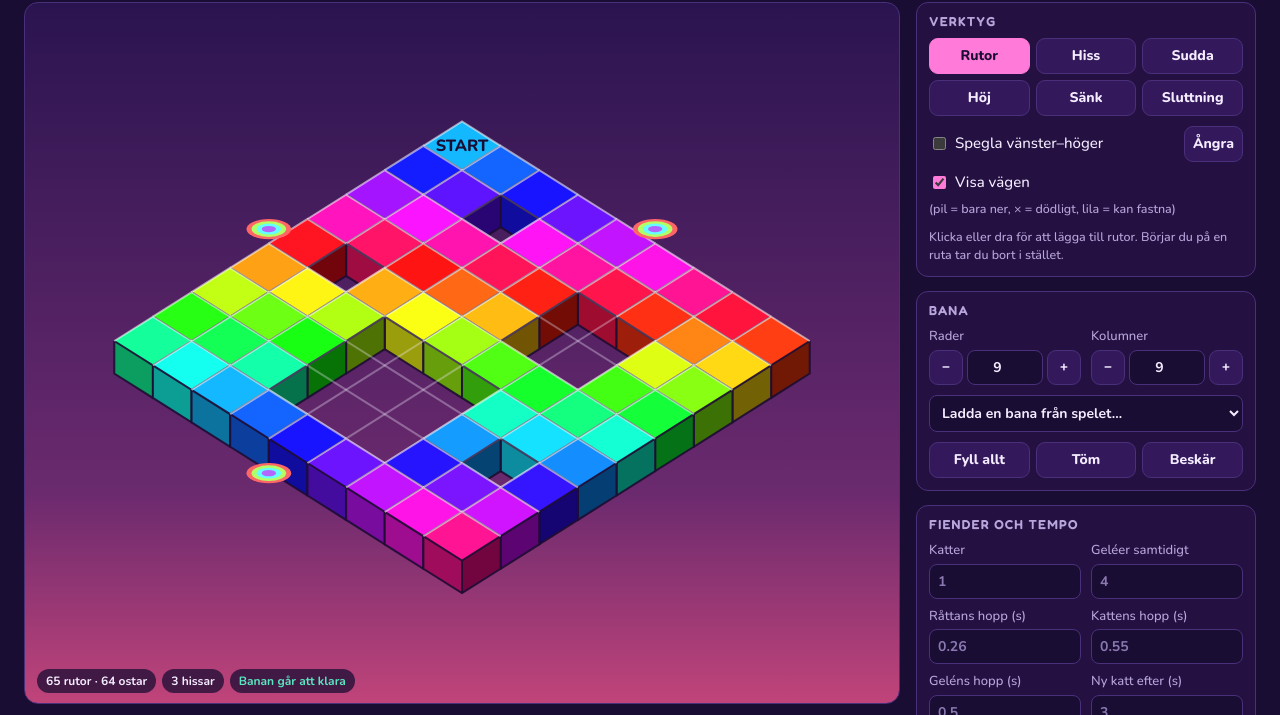
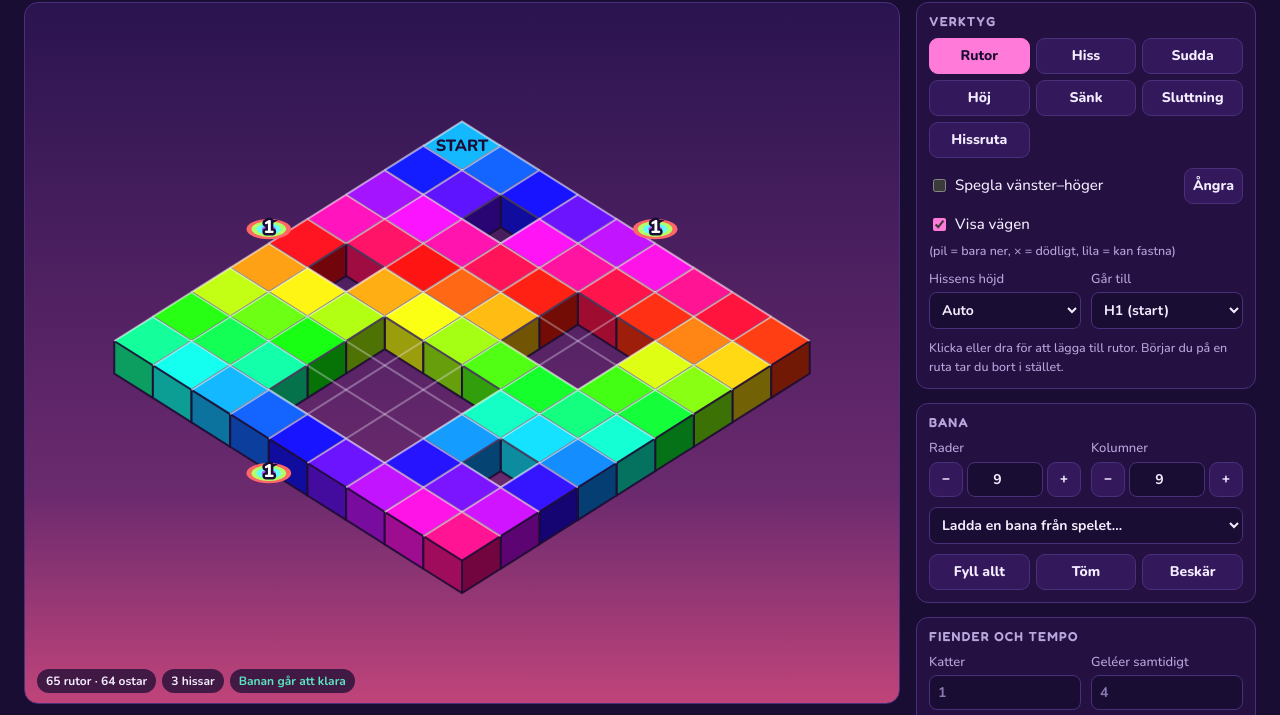
Before and after one commit to 2subaqua/robotnik-arcade, a plain HTML site: page cheese-editor.html in a window 1280 px wide. Shown: the part 68-783 px from the top of the page. Drawn offline with nearby package versions, Linux system fonts and the light colour scheme; animation ran at ten frames a second.

Commit message:
Add files via upload

```diff
--- a/cheese-editor.html
+++ b/cheese-editor.html
@@ -77,12 +77,17 @@ kbd { font: 700 11px var(--mono); background: var(--night); border: 1px solid va
         <button id="t-up" aria-pressed="false" title="Tangent 4">Höj</button>
         <button id="t-down" aria-pressed="false" title="Tangent 5">Sänk</button>
         <button id="t-ramp" aria-pressed="false" title="Tangent 6">Sluttning</button>
+        <button id="t-land" aria-pressed="false" title="Tangent 7">Hissruta</button>
       </div>
       <div class="row">
         <label class="row" style="gap:6px"><input type="checkbox" id="mirror"> Spegla vänster–höger</label>
         <button id="undo" title="Ctrl+Z">Ångra</button>
       </div>
       <label class="row" style="gap:6px" title="Vita pilar: där man bara kommer ner. Rött kryss: fallet dödar. Lila: råttan kan fastna."><input type="checkbox" id="flow" checked> Visa vägen <small style="color:var(--muted)">(pil = bara ner, × = dödligt, lila = kan fastna)</small></label>
+      <div class="grid2" id="liftopts" hidden>
+        <label class="field">Hissens höjd<select id="lift-z"><option value="auto">Auto</option><option value="0">0</option><option value="1">1</option><option value="2">2</option><option value="3">3</option><option value="4">4</option><option value="5">5</option><option value="6">6</option><option value="7">7</option><option value="8">8</option><option value="9">9</option></select></label>
+        <label class="field">Går till<select id="lift-to"></select></label>
+      </div>
       <p class="hint" id="toolhint"></p>
     </section>
 
@@ -141,10 +146,11 @@ const key = (r, c) => r + "," + c;
 const mod = (a, n) => ((a % n) + n) % n;
 
 /* ---- state ---- */
-let S = { rows: 9, cols: 9, cubes: new Map(), lifts: [], opts: {} };   // cubes: cell -> map letter (# 1-9 ^ > v <)
+let S = { rows: 9, cols: 9, cubes: new Map(), lifts: [], landings: [], opts: {} };   // lifts: [r, c, z (null = auto), landing 1..]   // cubes: cell -> map letter (# 1-9 ^ > v <)
 let tool = "cube", hover = null, undoStack = [];
-const snapshot = () => JSON.stringify({ rows: S.rows, cols: S.cols, cubes: [...S.cubes], lifts: S.lifts, opts: S.opts });
-const restore = j => { const o = JSON.parse(j); S = { rows: o.rows, cols: o.cols, cubes: new Map(o.cubes.map(x => typeof x === "string" ? [x, "#"] : x)), lifts: o.lifts, opts: o.opts }; };
+const snapshot = () => JSON.stringify({ rows: S.rows, cols: S.cols, cubes: [...S.cubes], lifts: S.lifts, landings: S.landings, opts: S.opts });
+const liftOf = a => [a[0], a[1], a[2] == null ? null : a[2], a[3] || 1];
+const restore = j => { const o = JSON.parse(j); S = { rows: o.rows, cols: o.cols, cubes: new Map(o.cubes.map(x => typeof x === "string" ? [x, "#"] : x)), lifts: (o.lifts || []).map(liftOf), landings: o.landings || [], opts: o.opts }; };
 function remember() { undoStack.push(snapshot()); if (undoStack.length > 200) undoStack.shift(); }
 
 function fromLevel(lv) {
@@ -154,10 +160,11 @@ function fromLevel(lv) {
   rows.forEach((row, i) => [...row].forEach((ch, j) => { if (ch === "#" || (ch >= "0" && ch <= "9") || RAMPS[ch]) S.cubes.set(key(i, j), ch === "0" ? "#" : ch); }));
   if (!S.cubes.has(key(0, 0))) S.cubes.set(key(0, 0), "#");
   const m = Math.floor(S.rows / 2), n = lv.lifts === undefined ? DEF.lifts : lv.lifts;
-  S.lifts = Array.isArray(n) ? n.map(a => [a[0], a[1]]) : [[m, -1], [-1, m]].slice(0, n);
+  S.lifts = (Array.isArray(n) ? n : [[m, -1], [-1, m]].slice(0, n)).map(liftOf);
+  S.landings = (lv.landings || []).map(a => [a[0], a[1]]);
   S.opts = {};
   for (const [k] of OPTS) if (lv[k] !== undefined && lv[k] !== DEF[k]) S.opts[k] = lv[k];
-  for (const k of Object.keys(lv)) if (!["map", "size", "lifts"].includes(k) && !OPTS.some(o => o[0] === k)) S.opts[k] = lv[k];   // keep anything else as it was
+  for (const k of Object.keys(lv)) if (!["map", "size", "lifts", "landings"].includes(k) && !OPTS.some(o => o[0] === k)) S.opts[k] = lv[k];   // keep anything else as it was
 }
 
 /* ---- checks ---- */
@@ -216,7 +223,7 @@ function hiddenCells() {
 function reachable() {
   tiles();
   const seen = new Set([key(0, 0)]), q = [[0, 0]];
-  while (q.length) { const [r, c] = q.shift(); for (const d of N4) { const k = key(r + d[0], c + d[1]); if (S.cubes.has(k) && !seen.has(k) && step(r, c, d) === "ok") { seen.add(k); q.push([r + d[0], c + d[1]]); } } }
+  while (q.length) { const [r, c] = q.shift(); for (const k of nexts(r, c)) if (!seen.has(k)) { seen.add(k); q.push(k.split(",").map(Number)); } }
   return seen;
 }
 // Where can the rat get stuck? From a cube, follow every hop it can make. If none of those cubes is next to a
@@ -226,17 +233,11 @@ function stuckCells() {
   const snap = snapshot();
   if (flowCache.snap === snap) return flowCache.stuck;
   tiles();
-  const reach = reachable(), byLift = new Set();
-  for (const l of S.lifts) if (!liftProblem(l)) for (const [dr, dc] of N4) byLift.add(key(l[0] + dr, l[1] + dc));
-  const stuck = new Set();
-  for (const k of reach) {
-    const [r0, c0] = k.split(",").map(Number), seen = new Set([k]), q = [[r0, c0]];
-    let lift = byLift.has(k);
-    for (let n = 0; n < q.length && !lift; n++) for (const d of N4) {
-      const [r, c] = q[n], kk = key(r + d[0], c + d[1]);
-      if (S.cubes.has(kk) && !seen.has(kk) && step(r, c, d) === "ok") { seen.add(kk); q.push([r + d[0], c + d[1]]); if (byLift.has(kk)) lift = true; }
-    }
-    if (!lift && seen.size < reach.size) stuck.add(k);
+  const reach = reachable(), stuck = new Set();
+  for (const k of reach) {              // stuck: from here (hops and lifts) the rat cannot get back to every cube
+    const seen = new Set([k]), q = [k.split(",").map(Number)];
+    for (let n = 0; n < q.length; n++) for (const kk of nexts(...q[n])) if (!seen.has(kk)) { seen.add(kk); q.push(kk.split(",").map(Number)); }
+    if (seen.size < reach.size) stuck.add(k);
   }
   flowCache = { snap, stuck };
   return stuck;
@@ -245,7 +246,44 @@ function liftProblem(l) {
   if (isCube(l[0], l[1])) return "ligger på en ruta";
   if (!N4.some(([dr, dc]) => isCube(l[0] + dr, l[1] + dc))) return "har ingen ruta bredvid";
   if (l[0] < -1 || l[1] < -1 || l[0] > S.rows || l[1] > S.cols) return "ligger för långt ut";
+  if (!boarders(l).length) return "går inte att kliva in i från någon ruta (för hög eller för låg)";
   return null;
+}
+// The height a lift hovers at: its own, or (auto) level with the highest cube edge next to it, as in the game.
+function liftH(l) {
+  if (l[2] != null) return l[2];
+  let h = 0;
+  for (const d of N4) { const e = edgeOf(T.get(key(l[0] + d[0], l[1] + d[1])), [-d[0], -d[1]]); if (e !== undefined) h = Math.max(h, e); }
+  return h;
+}
+// The cubes the rat can step into a lift from: any neighbour for an auto lift; with a set height, in level or one floor down.
+function boarders(l) {
+  const out = [];
+  for (const d of N4) {
+    const r = l[0] + d[0], c = l[1] + d[1], t = T.get(key(r, c));
+    if (!t) continue;
+    const e = edgeOf(t, [-d[0], -d[1]]);
+    if (l[2] == null || (e >= l[2] - 0.01 && e - l[2] < 1.99)) out.push(key(r, c));
+  }
+  return out;
+}
+const landingCells = () => [[0, 0], ...S.landings];                 // H1 is always the start
+const liftTarget = l => { const t = landingCells()[(l[3] || 1) - 1] || [0, 0]; return key(t[0], t[1]); };
+// Hop graph including the lifts: from a cube next to a lift, straight to that lift's landing.
+function nexts(r, c) {
+  const out = [];
+  for (const d of N4) { const k = key(r + d[0], c + d[1]); if (S.cubes.has(k) && step(r, c, d) === "ok") out.push(k); }
+  for (const l of S.lifts) if (!liftProblem(l) && boarders(l).includes(key(r, c))) out.push(liftTarget(l));
+  return out;
+}
+// Removing landing number n (2 or more): lifts that went there go to the start, later numbers move down one.
+function dropLanding(n) {
+  S.landings.splice(n - 2, 1);
+  S.lifts = S.lifts.map(l => l[3] === n ? [l[0], l[1], l[2], 1] : l[3] > n ? [l[0], l[1], l[2], l[3] - 1] : l);
+}
+function pruneOutside() {             // lifts more than one step outside the grid, landings off the cubes
+  S.lifts = S.lifts.filter(l => l[0] >= -1 && l[1] >= -1 && l[0] <= S.rows && l[1] <= S.cols);
+  for (let n = S.landings.length + 1; n >= 2; n--) { const [r, c] = S.landings[n - 2], ch = S.cubes.get(key(r, c)); if (!ch || RAMPS[ch]) dropLanding(n); }
 }
 
 /* ---- drawing (the same cubes as the game) ---- */
@@ -306,7 +344,9 @@ function draw() {
       if (hid.has(key(r, c))) { poly(top, "rgba(255,159,67,.55)"); for (let k = -2; k <= 2; k++) line([[x + k * 6 - 4, cy + 4], [x + k * 6 + 4, cy - 4]], "rgba(26,13,51,.7)"); }
       if (!reach.has(key(r, c))) { poly(top, "rgba(255,90,106,.55)"); line([[x - 6, cy - 4], [x + 6, cy + 4]], "#1a0d33"); line([[x + 6, cy - 4], [x - 6, cy + 4]], "#1a0d33"); }
       ctx.fillStyle = "#1a0d33"; ctx.font = "800 8px Nunito, system-ui"; ctx.textAlign = "center"; ctx.textBaseline = "middle";
-      if (r === 0 && c === 0) ctx.fillText("START", x, cy + 0.5);
+      const ln = S.landings.findIndex(l => l[0] === r && l[1] === c);
+      if (r === 0 && c === 0) ctx.fillText(S.landings.length ? "H1" : "START", x, cy + 0.5);
+      else if (ln >= 0) { poly(top, "rgba(255,255,255,.35)"); ctx.fillStyle = "#1a0d33"; ctx.fillText("H" + (ln + 2), x, cy + 0.5); }
       else if (t.ramp) {                 // an arrow pointing uphill
         const a = [(top[0][0] + top[1][0] + top[2][0] + top[3][0]) / 4, cy], u = [(t.ramp[1] - t.ramp[0]) * HW * 0.32, (t.ramp[0] + t.ramp[1]) * HH * 0.32 - ZS * 0.32];
         line([[a[0] - u[0], a[1] - u[1]], [a[0] + u[0], a[1] + u[1]]], "#1a0d33");
@@ -342,8 +382,11 @@ function draw() {
     }
   }
   S.lifts.forEach(l => {
-    const [x, y0] = pos(l[0], l[1]), y = y0 + 4 + Math.sin(now * 3) * 1.5, bad = liftProblem(l);
+    const [x, y0] = pos(l[0], l[1]), y = y0 + 4 - liftH(l) * ZS + Math.sin(now * 3) * 1.5, bad = liftProblem(l);
     for (let k = 0; k < 4; k++) { const rr = 11 - k * 2.5; ctx.beginPath(); ctx.ellipse(x, y, rr, rr * 0.45, 0, 0, Math.PI * 2); ctx.fillStyle = css(hsv(now * 0.8 + k * 0.25, 0.6, 1)); ctx.fill(); }
+    if (l[2] != null) { ctx.beginPath(); ctx.ellipse(x, y, 12.5, 5.8, 0, 0, Math.PI * 2); ctx.strokeStyle = "#fff"; ctx.lineWidth = 1; ctx.stroke(); }   // a set height
+    ctx.font = "800 9px Nunito, system-ui"; ctx.textAlign = "center"; ctx.textBaseline = "middle"; ctx.lineWidth = 2.5; ctx.strokeStyle = "#1a0d33";
+    ctx.strokeText(String(l[3] || 1), x, y - 0.5); ctx.fillStyle = "#fff"; ctx.fillText(String(l[3] || 1), x, y - 0.5);
     if (bad) { ctx.beginPath(); ctx.ellipse(x, y, 14, 7, 0, 0, Math.PI * 2); ctx.strokeStyle = "#ff5a6a"; ctx.lineWidth = 2; ctx.stroke(); }
   });
   if (hover) {
@@ -352,7 +395,8 @@ function draw() {
     ctx.setTransform(dpr, 0, 0, dpr, 0, 0);
     ctx.font = "700 12px Nunito, system-ui"; ctx.textAlign = "left"; ctx.textBaseline = "top"; ctx.fillStyle = "rgba(244,236,255,.85)";
     const ht = T.get(key(...hover));
-    ctx.fillText(`[${hover[0]}, ${hover[1]}]` + (ht ? (ht.ramp ? `  sluttning ${ht.h}→${ht.h + 1}` : `  höjd ${ht.h}`) : ""), 12, 10);
+    const hl = S.lifts.find(l => l[0] === hover[0] && l[1] === hover[1]);
+    ctx.fillText(`[${hover[0]}, ${hover[1]}]` + (ht ? (ht.ramp ? `  sluttning ${ht.h}→${ht.h + 1}` : `  höjd ${ht.h}`) : "") + (hl ? `  hiss → H${hl[3] || 1}, höjd ${liftH(hl)}${hl[2] == null ? " (auto)" : ""}` : ""), 12, 10);
   }
   requestAnimationFrame(draw);
 }
@@ -371,7 +415,7 @@ const inside = (r, c) => r >= 0 && c >= 0 && r < S.rows && c < S.cols;
 function setCube(r, c, on) {
   if (!inside(r, c) || (r === 0 && c === 0)) return;
   if (on) { if (!S.cubes.has(key(r, c))) S.cubes.set(key(r, c), "#"); S.lifts = S.lifts.filter(l => l[0] !== r || l[1] !== c); }
-  else S.cubes.delete(key(r, c));
+  else { S.cubes.delete(key(r, c)); pruneOutside(); }
 }
 const RAMP_CYCLE = { "^": ">", ">": "v", "v": "<", "<": "#" }, MIRROR = { "^": "<", "<": "^", ">": "v", "v": ">" };
 function paint(cell, mode) {
@@ -399,10 +443,22 @@ cv.addEventListener("pointerdown", e => {
   const cell = cellAt(e); if (!cell) return;
   cv.setPointerCapture(e.pointerId); remember();
   if (tool === "lift") {
+    // A new lift gets the height and landing chosen in the panel. Clicking a lift with other settings chosen
+    // gives it those; clicking it with the same settings removes it.
+    const z = $("lift-z").value === "auto" ? null : +$("lift-z").value, to = +$("lift-to").value || 1;
     const i = S.lifts.findIndex(l => l[0] === cell[0] && l[1] === cell[1]);
-    if (i >= 0) S.lifts.splice(i, 1);
-    else if (!isCube(...cell)) S.lifts.push(cell);
+    if (i >= 0) { const l = S.lifts[i]; if (l[2] === z && (l[3] || 1) === to) S.lifts.splice(i, 1); else S.lifts[i] = [l[0], l[1], z, to]; }
+    else if (!isCube(...cell)) S.lifts.push([cell[0], cell[1], z, to]);
     else { undoStack.pop(); say("En hiss kan inte ligga på en ruta. Lägg den i ett hål eller utanför kanten."); return; }
+    changed(); return;
+  }
+  if (tool === "land") {
+    const ch = S.cubes.get(key(...cell)), i = S.landings.findIndex(l => l[0] === cell[0] && l[1] === cell[1]);
+    if (i >= 0) dropLanding(i + 2);
+    else if (cell[0] === 0 && cell[1] === 0) { undoStack.pop(); say("Startrutan är alltid H1."); return; }
+    else if (!ch) { undoStack.pop(); say("En hissruta måste ligga på en ruta."); return; }
+    else if (RAMPS[ch]) { undoStack.pop(); say("En hissruta kan inte ligga på en sluttning: råttan ska landa plant."); return; }
+    else S.landings.push([cell[0], cell[1]]);
     changed(); return;
   }
   const mode = ["erase", "up", "down", "ramp"].includes(tool) ? tool : isCube(...cell) ? "remove" : "add";
@@ -418,21 +474,23 @@ cv.addEventListener("pointerleave", () => { if (!drag) hover = null; });
 
 function setTool(t) {
   tool = t;
-  for (const n of ["cube", "lift", "erase", "up", "down", "ramp"]) $("t-" + n).setAttribute("aria-pressed", String(n === t));
+  for (const n of ["cube", "lift", "erase", "up", "down", "ramp", "land"]) $("t-" + n).setAttribute("aria-pressed", String(n === t));
+  $("liftopts").hidden = t !== "lift";
   $("toolhint").innerHTML = {
     cube: "Klicka eller dra för att lägga till rutor. Börjar du på en ruta tar du bort i stället.",
-    lift: "Klicka i ett hål eller på den streckade kanten intill en ruta. Klicka på en hiss för att ta bort den.",
+    lift: "Välj höjd och vart hissen går, klicka sedan i ett hål eller på den streckade kanten intill en ruta. Klicka på en hiss för att ge den de valda inställningarna, eller ta bort den om den redan har dem. Auto-höjd: i nivå med den högsta rutan bredvid, och man når den från alla grannar. Fast höjd: man kliver in i samma nivå eller hoppar ner en våning.",
+    land: "Klicka på en ruta för att göra den till hissruta H2, H3 … dit hissar kan gå. Klicka igen för att ta bort den; hissar som gick dit går då till H1 (starten).",
     erase: "Dra över rutor och hissar för att ta bort dem. Startrutan ligger kvar.",
     up: "Klicka eller dra över rutor för att höja dem ett steg (högst 9). Uppåt går man bara via en sluttning. Ner klarar alla en våning; två eller fler dödar råttan, och dit hoppar katter och geléer aldrig.",
     down: "Klicka eller dra över rutor för att sänka dem ett steg, ner till marken.",
     ramp: "Klicka på en ruta för att göra den till en sluttning. Klicka igen för att vrida den: pilen pekar uppför. Fjärde klicket gör den till en vanlig ruta igen.",
   }[t];
 }
-for (const n of ["cube", "lift", "erase", "up", "down", "ramp"]) $("t-" + n).onclick = () => setTool(n);
+for (const n of ["cube", "lift", "erase", "up", "down", "ramp", "land"]) $("t-" + n).onclick = () => setTool(n);
 addEventListener("keydown", e => {
   if (e.target.matches("input, textarea, select")) return;
   if ((e.ctrlKey || e.metaKey) && e.key.toLowerCase() === "z") { e.preventDefault(); undo(); }
-  else { const t = { 1: "cube", 2: "lift", 3: "erase", 4: "up", 5: "down", 6: "ramp" }[e.key]; if (t) setTool(t); }
+  else { const t = { 1: "cube", 2: "lift", 3: "erase", 4: "up", 5: "down", 6: "ramp", 7: "land" }[e.key]; if (t) setTool(t); }
 });
 function undo() { if (undoStack.length) { restore(undoStack.pop()); fit(); changed(false); } }
 $("undo").onclick = undo;
@@ -447,13 +505,13 @@ function resize(rows, cols) {
     if (r >= rows || c >= cols) S.cubes.delete(key(r, c));
     else if (r >= S.rows || c >= S.cols) S.cubes.set(key(r, c), "#");     // new rows and columns start full
   }
-  S.rows = rows; S.cols = cols; fit(); changed();
+  S.rows = rows; S.cols = cols; pruneOutside(); fit(); changed();
 }
 document.querySelectorAll("[data-step]").forEach(b => b.onclick = () => { const [k, d] = b.dataset.step.split(","); resize(k === "rows" ? S.rows + +d : S.rows, k === "cols" ? S.cols + +d : S.cols); });
 $("rows").onchange = () => resize(+$("rows").value, S.cols);
 $("cols").onchange = () => resize(S.rows, +$("cols").value);
 $("fill").onclick = () => { remember(); for (let r = 0; r < S.rows; r++) for (let c = 0; c < S.cols; c++) setCube(r, c, true); changed(); };
-$("clear").onclick = () => { remember(); S.cubes = new Map([[key(0, 0), "#"]]); changed(); };
+$("clear").onclick = () => { remember(); S.cubes = new Map([[key(0, 0), "#"]]); pruneOutside(); changed(); };
 $("trim").onclick = () => {                           // drop empty rows and columns at the far edges
   let R = 0, C = 0; for (const k of S.cubes.keys()) { const [r, c] = k.split(",").map(Number); R = Math.max(R, r + 1); C = Math.max(C, c + 1); }
   resize(R, C);
@@ -486,7 +544,8 @@ function levelObject() {
   const o = {};
   for (const [k] of OPTS) if (S.opts[k] !== undefined) o[k] = S.opts[k];
   for (const k of Object.keys(S.opts)) if (!(k in o)) o[k] = S.opts[k];
-  o.lifts = S.lifts.length ? S.lifts.map(l => [l[0], l[1]]) : 0;
+  o.lifts = S.lifts.length ? S.lifts.map(l => l[2] == null && (l[3] || 1) === 1 ? [l[0], l[1]] : [l[0], l[1], l[2], l[3] || 1]) : 0;
+  if (S.landings.length) o.landings = S.landings.map(l => [l[0], l[1]]);
   const rows = []; for (let r = 0; r < S.rows; r++) { let s = ""; for (let c = 0; c < S.cols; c++) s += S.cubes.get(key(r, c)) || "."; rows.push(s); }
   const full = S.rows === S.cols && rows.every(r => /^#+$/.test(r));
   if (full) { if (S.rows !== DEF.size) o.size = S.rows; } else o.map = rows;
@@ -496,14 +555,20 @@ function levelCode() {
   const o = levelObject(), parts = [];
   for (const [k, v] of Object.entries(o)) {
     if (k === "map") continue;
-    parts.push(k + ": " + (Array.isArray(v) ? "[" + v.map(x => Array.isArray(x) ? `[${x.join(", ")}]` : JSON.stringify(x)).join(", ") + "]" : JSON.stringify(v)));
+    parts.push(k + ": " + (Array.isArray(v) ? "[" + v.map(x => Array.isArray(x) ? `[${x.map(y => y === null ? "null" : y).join(", ")}]` : JSON.stringify(x)).join(", ") + "]" : JSON.stringify(v)));
   }
   if (!o.map) return "{ " + parts.join(", ") + " },";
   return "{ " + parts.join(", ") + (parts.length ? ", " : "") + "map: [\n" + o.map.map(r => `  "${r}",`).join("\n") + "\n] },";
 }
 function b64(str) { const bytes = new TextEncoder().encode(str); let s = ""; bytes.forEach(b => s += String.fromCharCode(b)); return btoa(s).replace(/\+/g, "-").replace(/\//g, "_").replace(/=+$/, ""); }
 function say(t) { $("msg").textContent = t; }
+function fillLiftLists() {
+  const to = $("lift-to"), keep = to.value, n = S.landings.length + 1;
+  to.innerHTML = Array.from({ length: n }, (_, i) => `<option value="${i + 1}">H${i + 1}${i ? "" : " (start)"}</option>`).join("");
+  to.value = +keep >= 1 && +keep <= n ? keep : "1";
+}
 function changed(remake = true, keepOpts = false) {
+  fillLiftLists();
   $("rows").value = S.rows; $("cols").value = S.cols;
   if (!keepOpts) for (const [k] of OPTS) { const el = $("o-" + k); el.value = S.opts[k] ?? DEF[k]; el.style.color = S.opts[k] === undefined ? "#8a78b0" : ""; }
   else for (const [k] of OPTS) $("o-" + k).style.color = S.opts[k] === undefined ? "#8a78b0" : "";
```
